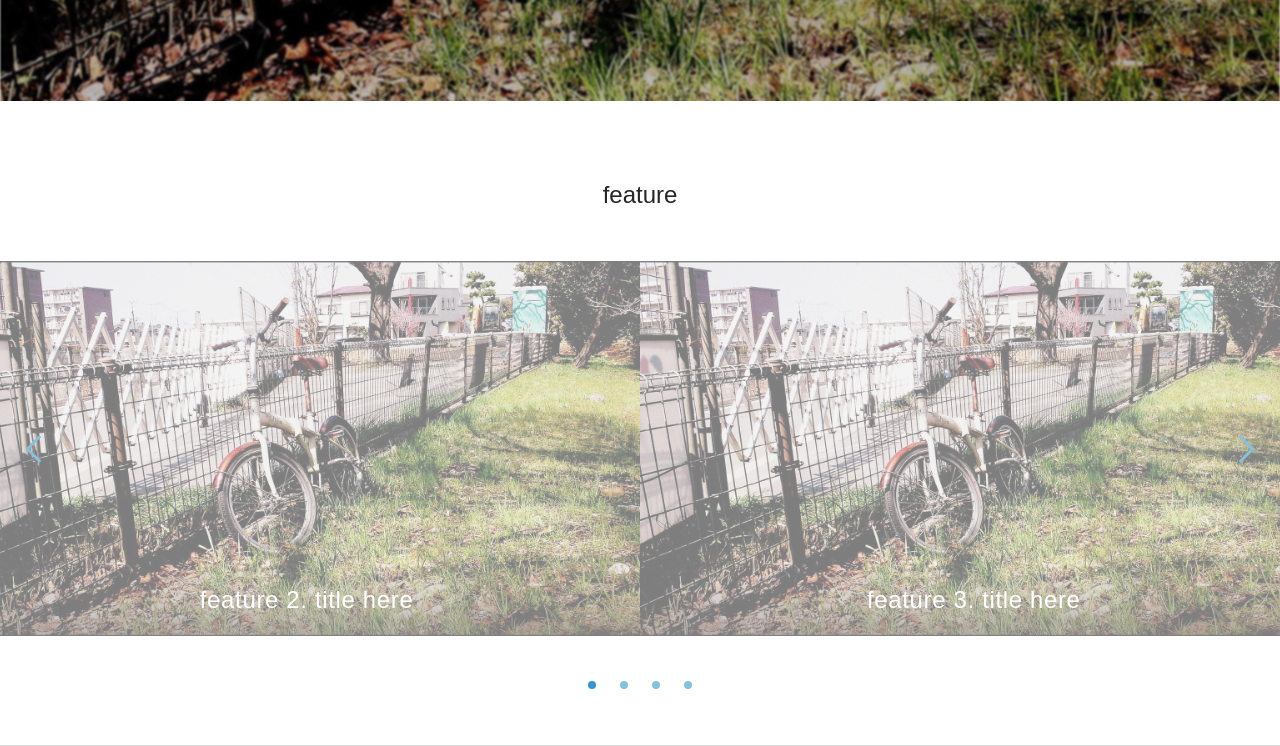
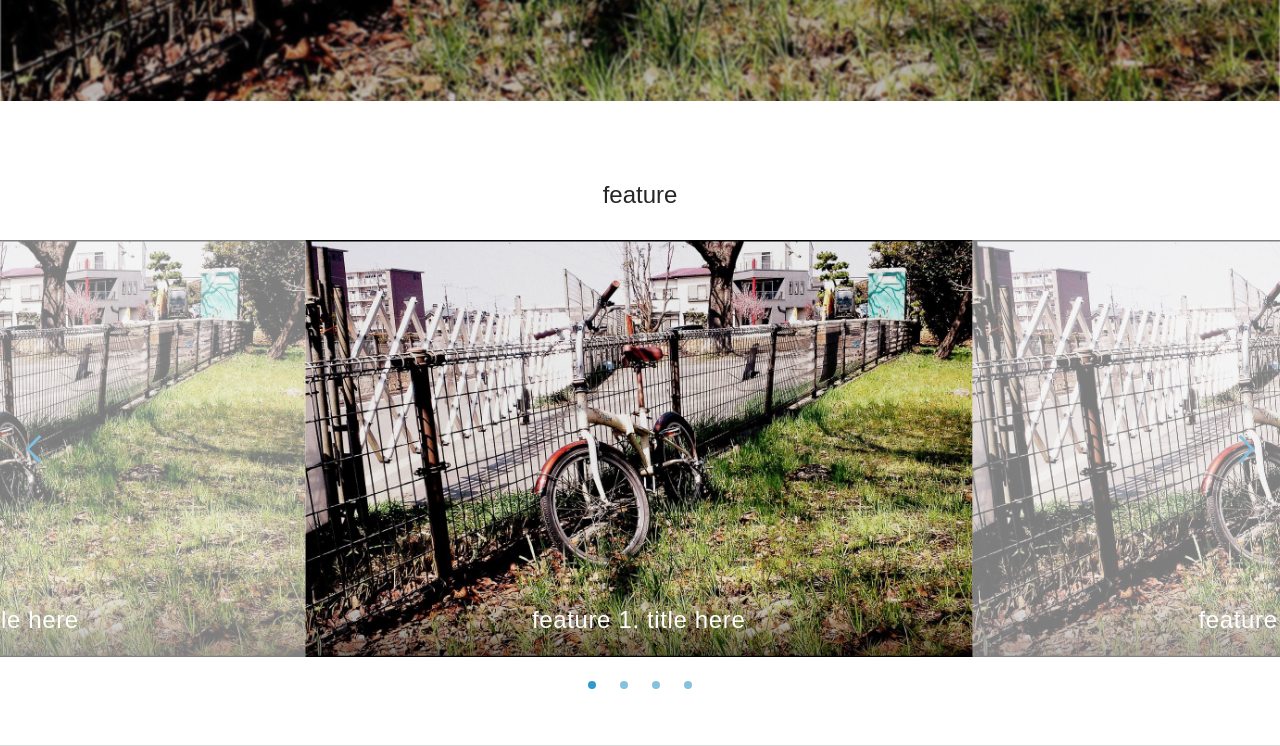
Before and after one commit to taigoito/qwel-discoverechizen, a PHP site: page / in a window 1280 px wide. Shown: the part 627-1373 px from the top of the page. Run offline with PHP 8.4, Linux system fonts and the light colour scheme.

Commit message:
Fix the Slider

```diff
--- a/js/slider.js
+++ b/js/slider.js
@@ -19,7 +19,7 @@ class Slider {
     // 各オプション (data属性から取得)
     this._isHeader = this._elem.dataset.isHeader || false; // headerに設置する場合はドラグ、ホイール操作に対応しない
     this._aspectRatio = this._elem.dataset.aspectRatio || 5 / 8;
-    this._gap = 0; // アイテム間隔(px)
+    this._gap = this._elem.dataset.gap - 0 || 0; // アイテム間隔(px)
     this._interval = this._elem.dataset.interval || 3000; // 1000未満を指定すると自動再生しない
     this._duration = this._elem.dataset.duration || 500;
 
--- a/scss/objects/components/_slider.scss
+++ b/scss/objects/components/_slider.scss
@@ -16,6 +16,7 @@
     }
   }
 
+  // gapはJSで指定
   &__inner {
     display: flex;
     align-items: center;
@@ -38,7 +39,19 @@
     }
 
     img {
+      width: 83.33vmin;
+      aspect-ratio: 1 / $sliderAspectRatio;
+      object-fit: cover;
       margin: 0;
+
+      @media (min-width: $breakpoint) {
+        @each $key, $height in $sliderHeights {
+          @at-root .slider.--#{$key} .slider__item img {
+            width: auto;
+            height: $height;
+          }
+        }
+      }
     }
   }
 
--- a/style.css
+++ b/style.css
@@ -627,7 +627,25 @@ button, [type=button], [type=reset], [type=submit] {
   opacity: 0.5;
 }
 .slider__item img {
+  width: 83.33vmin;
+  aspect-ratio: 1.6;
+  -o-object-fit: cover;
+     object-fit: cover;
   margin: 0;
+}
+@media (min-width: 900px) {
+  .slider.--sm .slider__item img {
+    width: auto;
+    height: 12rem;
+  }
+  .slider.--md .slider__item img {
+    width: auto;
+    height: 18rem;
+  }
+  .slider.--lg .slider__item img {
+    width: auto;
+    height: 24rem;
+  }
 }
 .slider__caption {
   position: absolute;
```
